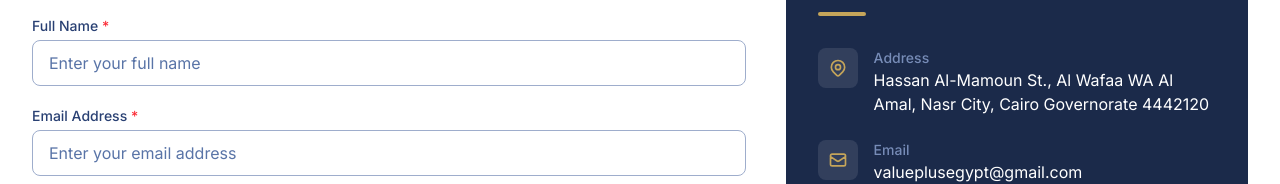
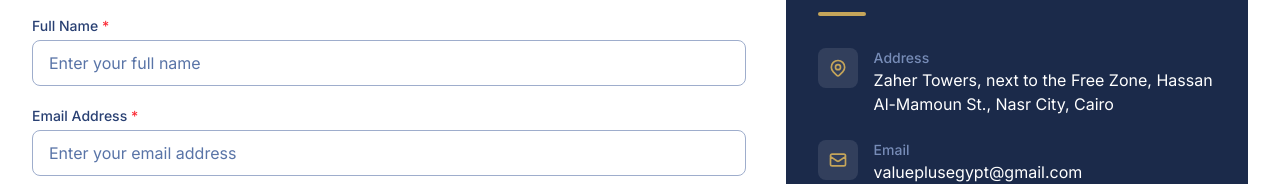
Before and after one commit to Amrwar/valueplusegypt, a Next.js app: page /en/contact in a window 1280 px wide. Shown: the part 429-613 px from the top of the page. Built offline with nearby package versions, Linux system fonts and the light colour scheme; no server answers.

Commit message:
Update address to Zaher Towers, Hassan Al-Mamoun St., Nasr City

```diff
--- a/messages/ar.json
+++ b/messages/ar.json
@@ -174,7 +174,7 @@
     "invalidEmail": "يرجى إدخال بريد إلكتروني صالح",
     "infoTitle": "معلومات التواصل",
     "address": "العنوان",
-    "addressValue": "حسن المأمون، الوفاء والأمل، مدينة نصر، محافظة القاهرة 4442120",
+    "addressValue": "أبراج زاهر، بجوار المنطقة الحرة، شارع حسن المأمون، مدينة نصر",
     "emailLabel": "البريد الإلكتروني",
     "emailValue": "valueplusegypt@gmail.com",
     "telephone": "الهاتف",
@@ -201,6 +201,6 @@
     "projectsTitle": "مشاريعنا | فاليو بلس مصر",
     "projectsDescription": "استكشف محفظة مشاريع فاليو بلس مصر المتنوعة: استثمارية، تجارية، تعليمية، طبية، سياحية، ودراسات جدوى.",
     "contactTitle": "اتصل بنا | فاليو بلس مصر",
-    "contactDescription": "تواصل مع فاليو بلس مصر للاستشارات الاستثمارية، دراسات الجدوى الاقتصادية، والخدمات العقارية. حسن المأمون، مدينة نصر، القاهرة — 01223967303."
+    "contactDescription": "تواصل مع فاليو بلس مصر للاستشارات الاستثمارية، دراسات الجدوى الاقتصادية، والخدمات العقارية. أبراج زاهر، شارع حسن المأمون، مدينة نصر، القاهرة — 01223967303."
   }
 }
--- a/messages/en.json
+++ b/messages/en.json
@@ -174,7 +174,7 @@
     "invalidEmail": "Please enter a valid email address",
     "infoTitle": "Contact Information",
     "address": "Address",
-    "addressValue": "Hassan Al-Mamoun St., Al Wafaa WA Al Amal, Nasr City, Cairo Governorate 4442120",
+    "addressValue": "Zaher Towers, next to the Free Zone, Hassan Al-Mamoun St., Nasr City, Cairo",
     "emailLabel": "Email",
     "emailValue": "valueplusegypt@gmail.com",
     "telephone": "Telephone",
@@ -201,6 +201,6 @@
     "projectsTitle": "Projects | Value Plus Egypt — ValuePlus",
     "projectsDescription": "Explore Value Plus Egypt's diverse project portfolio: investment, commercial, educational, medical, tourism, and feasibility study projects across Egypt.",
     "contactTitle": "Contact Value Plus Egypt | ValuePlus",
-    "contactDescription": "Get in touch with Value Plus Egypt (ValuePlus) for investment consultancy, economic feasibility studies, and real estate services. Hassan Al-Mamoun St., Nasr City, Cairo — +20 122 396 7303."
+    "contactDescription": "Get in touch with Value Plus Egypt (ValuePlus) for investment consultancy, economic feasibility studies, and real estate services. Zaher Towers, Hassan Al-Mamoun St., Nasr City, Cairo — +20 122 396 7303."
   }
 }
--- a/src/app/[locale]/page.tsx
+++ b/src/app/[locale]/page.tsx
@@ -62,10 +62,9 @@ const organizationSchema = {
   foundingLocation: { '@type': 'Place', name: 'Cairo, Egypt', hasMap: 'https://maps.app.goo.gl/LDmYysLjwPC4ydKV9' },
   address: {
     '@type': 'PostalAddress',
-    streetAddress: 'Hassan Al-Mamoun St., Al Wafaa WA Al Amal',
+    streetAddress: 'Zaher Towers, next to the Free Zone, Hassan Al-Mamoun St.',
     addressLocality: 'Nasr City',
     addressRegion: 'Cairo Governorate',
-    postalCode: '4442120',
     addressCountry: 'EG',
   },
   areaServed: ['Egypt', 'Middle East'],
--- a/src/lib/constants.ts
+++ b/src/lib/constants.ts
@@ -250,8 +250,8 @@ export const PROJECTS: Project[] = [
 
 export const CONTACT_INFO = {
   address: {
-    en: 'Hassan Al-Mamoun St., Al Wafaa WA Al Amal, Nasr City, Cairo Governorate 4442120',
-    ar: 'حسن المأمون، الوفاء والأمل، مدينة نصر، محافظة القاهرة 4442120',
+    en: 'Zaher Towers, next to the Free Zone, Hassan Al-Mamoun St., Nasr City, Cairo',
+    ar: 'أبراج زاهر، بجوار المنطقة الحرة، شارع حسن المأمون، مدينة نصر',
   },
   email: 'valueplusegypt@gmail.com',
   telephone: '+201223967303',
```
